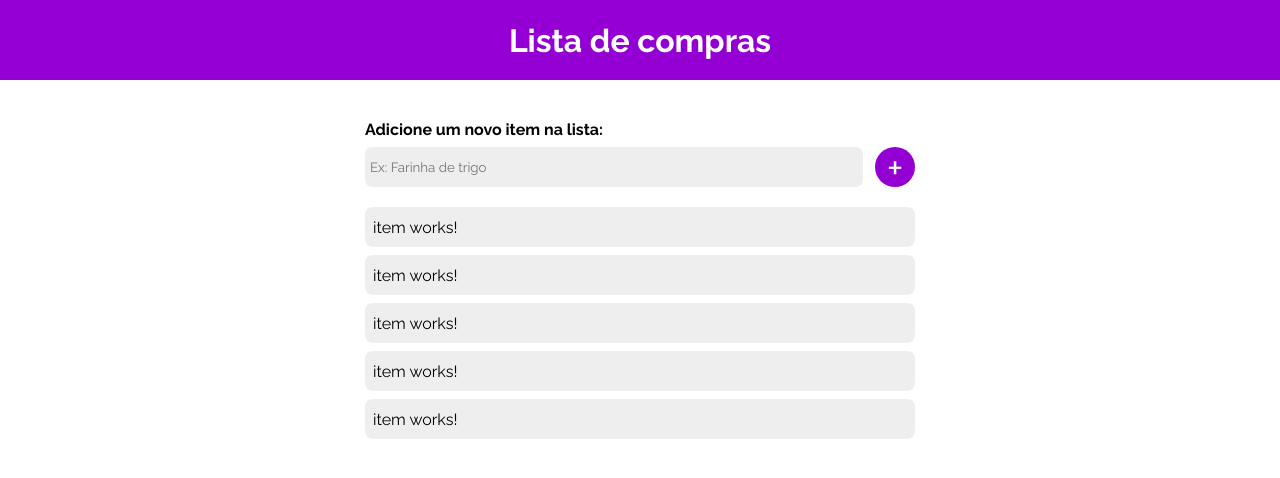
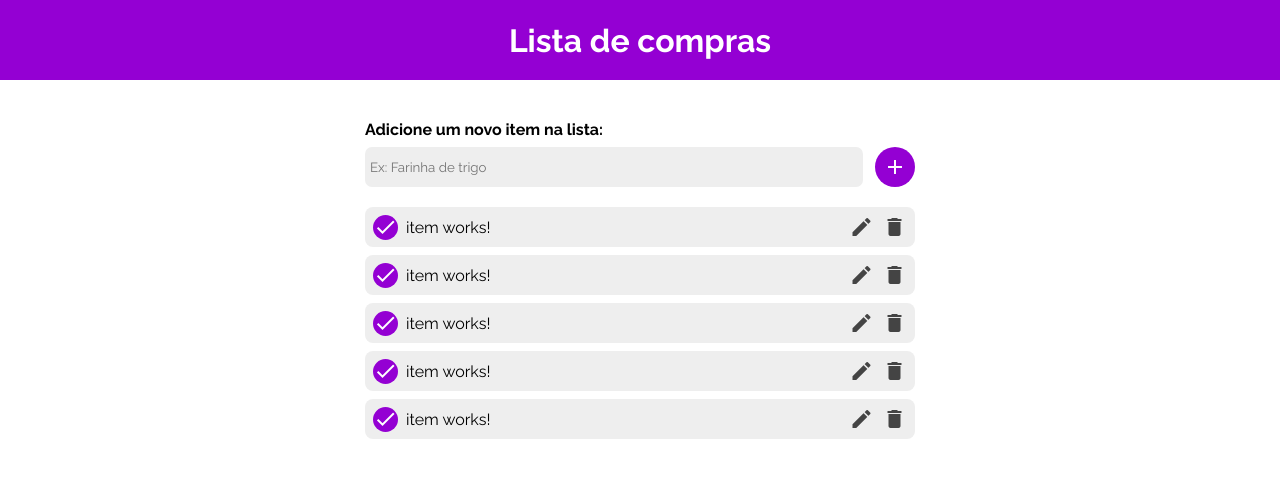
Before and after one commit to azvmari/listaDeCompras, an Angular app: page / in a window 1280 px wide. Shown: the top 478 px of the page. Built offline with nearby package versions, Linux system fonts and the light colour scheme.

Commit message:
Estilização da página e acréscimo dos ícones

```diff
--- a/angular.json
+++ b/angular.json
@@ -27,6 +27,7 @@
               }
             ],
             "styles": [
+              "src/custom-theme.scss",
               "src/styles.css"
             ],
             "scripts": []
--- a/package.json
+++ b/package.json
@@ -11,10 +11,12 @@
   "private": true,
   "dependencies": {
     "@angular/animations": "^18.2.0",
+    "@angular/cdk": "^18.2.7",
     "@angular/common": "^18.2.0",
     "@angular/compiler": "^18.2.0",
     "@angular/core": "^18.2.0",
     "@angular/forms": "^18.2.0",
+    "@angular/material": "^18.2.7",
     "@angular/platform-browser": "^18.2.0",
     "@angular/platform-browser-dynamic": "^18.2.0",
     "@angular/router": "^18.2.0",
--- a/src/app/app.component.ts
+++ b/src/app/app.component.ts
@@ -11,6 +11,8 @@ import { ItemComponent } from "./components/item/item.component";
   templateUrl: './app.component.html',
   styleUrl: './app.component.css'
 })
+
+
 export class AppComponent {
   title = 'listaDeCompras';
 }
--- a/src/app/app.config.ts
+++ b/src/app/app.config.ts
@@ -1,8 +1,8 @@
 import { ApplicationConfig, provideZoneChangeDetection } from '@angular/core';
 import { provideRouter } from '@angular/router';
-
 import { routes } from './app.routes';
+import { provideAnimationsAsync } from '@angular/platform-browser/animations/async';
 
 export const appConfig: ApplicationConfig = {
-  providers: [provideZoneChangeDetection({ eventCoalescing: true }), provideRouter(routes)]
+  providers: [provideZoneChangeDetection({ eventCoalescing: true }), provideRouter(routes), provideAnimationsAsync()],
 };
--- a/src/app/components/button/button.component.html
+++ b/src/app/components/button/button.component.html
@@ -1,3 +1,3 @@
 <button>
-  +
+  <mat-icon fontIcon="add"></mat-icon>
 </button>
--- a/src/app/components/button/button.component.ts
+++ b/src/app/components/button/button.component.ts
@@ -1,9 +1,10 @@
 import { Component } from '@angular/core';
+import { MatIconModule } from '@angular/material/icon';
 
 @Component({
   selector: 'app-button',
   standalone: true,
-  imports: [],
+  imports: [MatIconModule],
   templateUrl: './button.component.html',
   styleUrl: './button.component.css'
 })
--- a/src/app/components/item/item.component.css
+++ b/src/app/components/item/item.component.css
@@ -1,8 +1,34 @@
 :host {
   display: flex;
   align-items: center;
+  justify-content: space-between;
   background-color: #eee;
   border-radius: 8px;
   padding: 4px 8px;
   min-height: 40px;
 }
+
+div {
+  display: flex;
+  align-items: center;
+  gap: 8px;
+}
+
+button {
+  height: 25px;
+  aspect-ratio: 1;
+  background-color: transparent;
+  border-radius: 50%;
+  color: #444;
+  cursor: pointer;
+}
+
+button:hover {
+  opacity: 0.75;
+}
+
+.check-button {
+  /* border: 2px solid #000; */
+  background-color: #9400D3;
+  color: white;
+}
--- a/src/app/components/item/item.component.html
+++ b/src/app/components/item/item.component.html
@@ -1 +1,14 @@
-<p>item works!</p>
+<div>
+  <button class="check-button">
+    <mat-icon fontIcon="check"></mat-icon>
+  </button>
+  <p>item works!</p>
+</div>
+<div>
+  <button>
+    <mat-icon fontIcon="edit"></mat-icon>
+  </button>
+  <button>
+    <mat-icon fontIcon="delete"></mat-icon>
+  </button>
+</div>
--- a/src/app/components/item/item.component.ts
+++ b/src/app/components/item/item.component.ts
@@ -1,9 +1,10 @@
 import { Component } from '@angular/core';
+import { MatIconModule } from '@angular/material/icon';
 
 @Component({
   selector: 'app-item',
   standalone: true,
-  imports: [],
+  imports: [MatIconModule],
   templateUrl: './item.component.html',
   styleUrl: './item.component.css'
 })
--- /dev/null
+++ b/src/custom-theme.scss
@@ -0,0 +1,36 @@
+
+// Custom Theming for Angular Material
+// For more information: https://material.angular.io/guide/theming
+@use '@angular/material' as mat;
+// Plus imports for other components in your app.
+
+// Include the common styles for Angular Material. We include this here so that you only
+// have to load a single css file for Angular Material in your app.
+// Be sure that you only ever include this mixin once!
+@include mat.core();
+
+// Define the theme object.
+$listaDeCompras-theme: mat.define-theme((
+  color: (
+    theme-type: light,
+    primary: mat.$azure-palette,
+    tertiary: mat.$blue-palette,
+  ),
+  density: (
+    scale: 0,
+  )
+));
+
+// Include theme styles for core and each component used in your app.
+// Alternatively, you can import and @include the theme mixins for each component
+// that you are using.
+:root {
+  @include mat.all-component-themes($listaDeCompras-theme);
+}
+
+// Comment out the line below if you want to use the pre-defined typography utility classes.
+// For more information: https://material.angular.io/guide/typography#using-typography-styles-in-your-application.
+// @include mat.typography-hierarchy($listaDeCompras-theme);
+
+// Comment out the line below if you want to use the deprecated `color` inputs.
+// @include mat.color-variants-backwards-compatibility($listaDeCompras-theme);
--- a/src/index.html
+++ b/src/index.html
@@ -7,9 +7,12 @@
   <link rel="preconnect" href="https://fonts.googleapis.com">
   <link rel="preconnect" href="https://fonts.gstatic.com" crossorigin>
   <link href="https://fonts.googleapis.com/css2?family=Raleway:ital,wght@0,100..900;1,100..900&display=swap" rel="stylesheet">
+  <script src="//cdnjs.cloudflare.com/ajax/libs/angular-material-icons/0.7.1/angular-material-icons.min.js"></script>
   <title>Lista de Compras</title>
+  <link href="https://fonts.googleapis.com/css2?family=Roboto:wght@300;400;500&display=swap" rel="stylesheet">
+  <link href="https://fonts.googleapis.com/icon?family=Material+Icons" rel="stylesheet">
 </head>
-<body>
+<body class="mat-typography">
   <app-root></app-root>
 </body>
 </html>
--- a/src/styles.css
+++ b/src/styles.css
@@ -10,3 +10,5 @@
 body {
   overflow-x: hidden;
 }
+html, body { height: 100%; }
+body { margin: 0; font-family: Roboto, "Helvetica Neue", sans-serif; }
```
Also changed, not shown: 1 other file (tests, documents, lock files or other folders).
